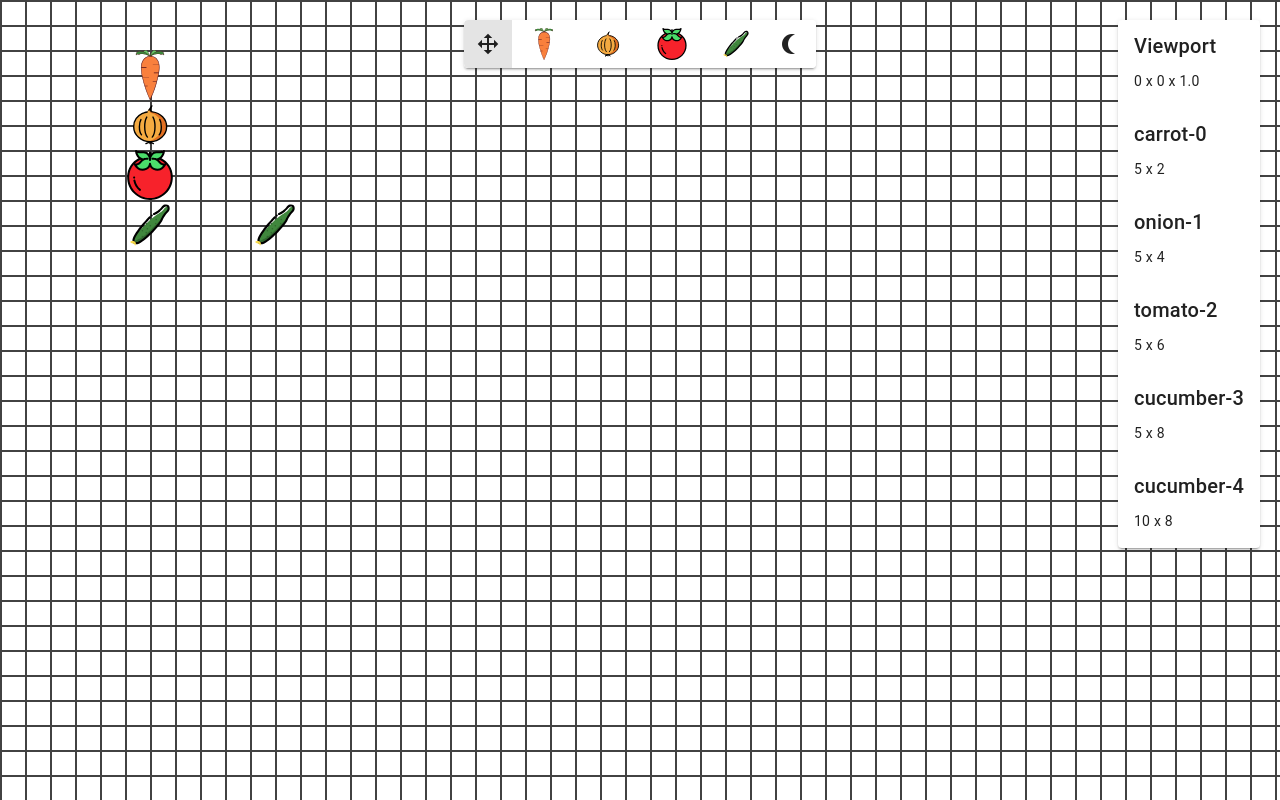
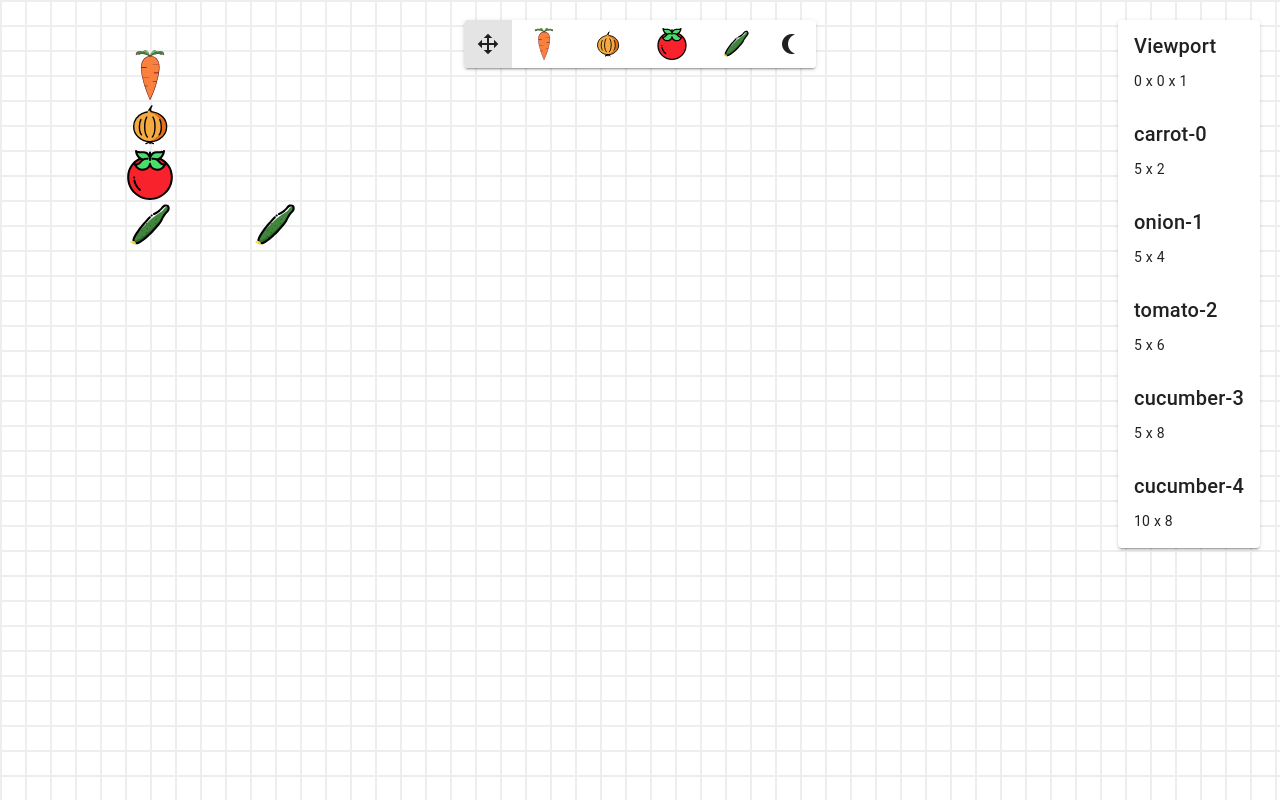
Before and after one commit to SpaceShaman/allelo, a Vue app: page / in a window 1280 px wide. Built offline with nearby package versions, Linux system fonts and the light colour scheme.

Commit message:
fix(Grid.vue): update viewport scale calculation to ensure only one decimal place is displayed style(Grid.vue): improve background image styling for better visual representation style(PlanerView.vue): remove unnecessary decimal place in viewport scale display to enhance readability

```diff
--- a/src/components/Grid.vue
+++ b/src/components/Grid.vue
@@ -25,7 +25,9 @@ createInteractInstances();
 const handleWheel = (event: WheelEvent) => {
   event.preventDefault();
   viewport.scale += event.deltaY * -0.001;
-  viewport.scale = Math.min(Math.max(0.1, viewport.scale), 10);
+  viewport.scale = parseFloat(
+    Math.min(Math.max(0.6, viewport.scale), 5).toFixed(1)
+  );
 };
 
 window.addEventListener("wheel", handleWheel, { passive: false });
@@ -39,6 +41,16 @@ window.addEventListener("wheel", handleWheel, { passive: false });
       backgroundSize: `${viewport.gridSize * viewport.scale}px ${
         viewport.gridSize * viewport.scale
       }px`,
+      backgroundImage: `linear-gradient(
+          to right,
+          rgb(var(--v-theme-on-surface-variant)) ${viewport.scale * 2.1}px,
+          transparent 0px
+        ),
+        linear-gradient(
+          to bottom,
+          rgb(var(--v-theme-on-surface-variant)) ${viewport.scale * 2.1}px,
+          transparent 0px
+        )`,
     }"
   ></div>
 </template>
@@ -47,16 +59,6 @@ window.addEventListener("wheel", handleWheel, { passive: false });
 .grid {
   width: 100%;
   height: 100%;
-  background-image: linear-gradient(
-      to right,
-      rgb(var(--v-theme-surface-variant)) 2px,
-      transparent 2px
-    ),
-    linear-gradient(
-      to bottom,
-      rgb(var(--v-theme-surface-variant)) 2px,
-      transparent 2px
-    );
   background-repeat: repeat;
   cursor: crosshair;
   user-select: none;
--- a/src/views/PlanerView.vue
+++ b/src/views/PlanerView.vue
@@ -9,7 +9,7 @@ const plants = plantsStore();
   <v-card class="info" elevation="2">
     <v-card
       title="Viewport"
-      :text="`${viewport.x} x ${viewport.y} x ${viewport.scale.toFixed(1)}`"
+      :text="`${viewport.x} x ${viewport.y} x ${viewport.scale}`"
       variant="text"
     >
     </v-card>
```
